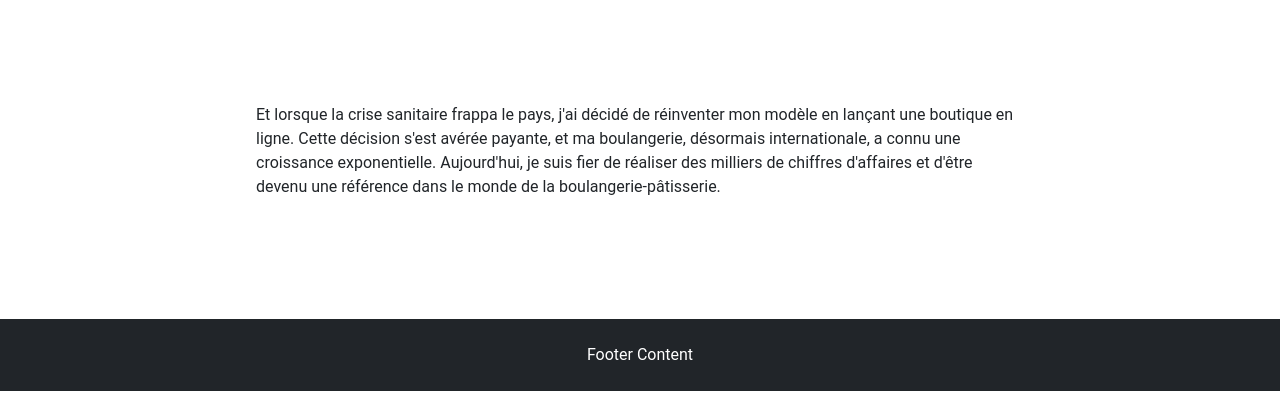
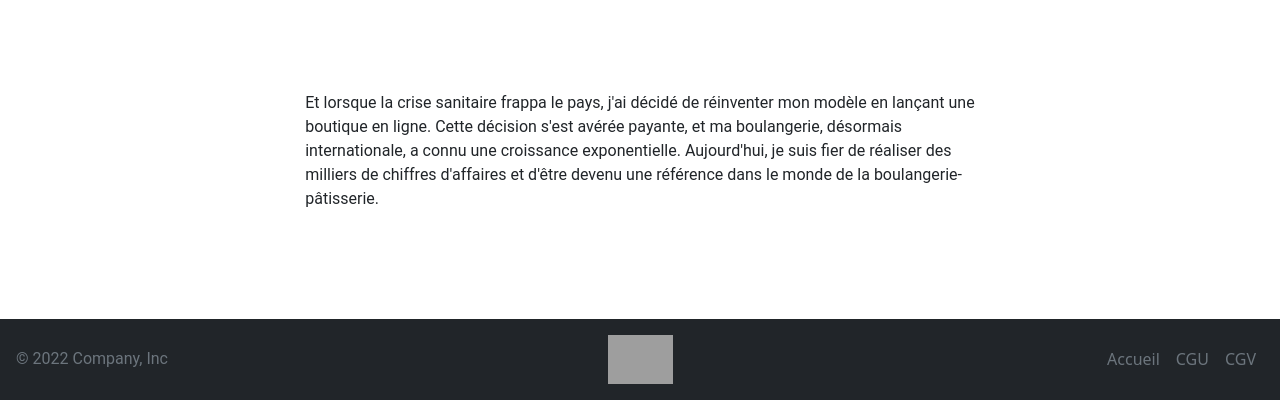
Before and after one commit to ilan990/Boulanger-Ilan, a PHP site: page /index.php?action=histoire in a window 1280 px wide. Shown: the part 1397-1797 px from the top of the page. Run offline with PHP 8.4, Linux system fonts and the light colour scheme; some libraries are stand-ins or nearby versions; some web fonts are replaced; grey boxes are pictures that could not be loaded.

Commit message:
Ajout mineur

```diff
--- a/Contenu/style.css
+++ b/Contenu/style.css
@@ -9,6 +9,11 @@
    - le parent de body également en "height: 100%". */
 html, body {
     height: 100%;
+}
+.btn-custom {
+    color: white;
+    background-color: #ff00ff;
+    border-color: #ff00ff;
 }
 .count {
     width: 20px;
@@ -68,7 +73,6 @@ h2 {
     font-weight: 600;
     text-transform: uppercase;
     display:inline-block;
-    margin: 40px 8px 10px 8px;
     color: #cccccc;
 }
 
@@ -370,11 +374,7 @@ textarea:focus {
     outline: none;
 }
 /*main*/
-main:before {
-    content: "";
-    display: block;
-    height: 88px;
-}
+
 h1 {
     font-size: 2.4em;
     font-weight: 600;
--- a/Vue/gabarit.php
+++ b/Vue/gabarit.php
@@ -31,13 +31,13 @@ if (isset($_SESSION["status"]))
         <div class="collapse navbar-collapse" id="navbarNav">
             <ul class="navbar-nav ms-md-auto gap-2">
                 <li class="nav-item rounded">
-                    <a class="nav-link active" aria-current="page" href="<?= "./" ?>">Accueil</a>
+                    <a class="nav-link active" aria-current="page" href="./">Accueil</a>
                 </li>
                 <li class="nav-item rounded">
-                    <a class="nav-link" href="<?=  "index.php?action=histoire" ?>">Histoire</a>
+                    <a class="nav-link" href="index.php?action=histoire">Histoire</a>
                 </li>
                 <li class="nav-item rounded">
-                    <a class="nav-link" href="<?=  "index.php?action=produits" ?>">Produits</a>
+                    <a class="nav-link" href="index.php?action=produits">Produits</a>
                 </li>
 
 
@@ -46,7 +46,7 @@ if (isset($_SESSION["status"]))
                         {
                             ?>
                             <li class="nav-item rounded">
-                                <a class="nav-link" href="<?=  "index.php?action=panier" ?>"><span class="counted-word">Panier <?php
+                                <a class="nav-link" href="index.php?action=panier" ><span class="counted-word">Panier <?php
                                         if(isset($_SESSION['cart']['quantite'])){
                                             echo '<span class="count">'.$_SESSION['cart']['quantite'].'</span>';
                                         }else{
@@ -78,11 +78,27 @@ if (isset($_SESSION["status"]))
     <div id="contenu"  >
         <?= $contenu ?>
     </div> <!-- #contenu -->
-    <footer class="bg-dark text-white">
-        <p class="text-center p-4 m-0">Footer Content</p>
-    </footer>
+    <div class="bg-dark text-white">
+        <footer class="d-flex flex-wrap justify-content-between align-items-center py-3 px-3 bg-dark text-white">
+            <p class="col-md-4 mb-0 text-muted">&copy; 2022 Company, Inc</p>
+
+            <a href="/" class="col-md-4 d-flex align-items-center justify-content-center mb-3 mb-md-0 me-md-auto link-dark text-decoration-none">
+                <img src="https://zupimages.net/up/23/01/2u8f.png" style="width: 65px; height: auto;" alt="">
+            </a>
+
+            <ul class="nav col-md-4 justify-content-end">
+                <li class="nav-item"><a href="./" class="nav-link px-2 text-muted">Accueil</a></li>
+                <li class="nav-item"><a href="index.php?action=cgu" class="nav-link px-2 text-muted">CGU</a></li>
+                <li class="nav-item"><a href="index.php?action=cgv" class="nav-link px-2 text-muted">CGV</a></li>
+
+            </ul>
+        </footer>
+    </div>
+
+
 
 </div> <!-- #global -->
 
+
 </body>
 </html>
--- a/Vue/vueHistoire.php
+++ b/Vue/vueHistoire.php
@@ -1,6 +1,6 @@
 <?php $this->titre = "Boulanger'Ilan - Histoire"; ?>
-<section>
-    <div class="grid-flex">
+<section class="container">
+    <div class="grid-flex ">
         <div class="col col-image" style="background-image: url(https://images.lanouvellerepublique.fr/image/upload/t_1020w/5f1394cacc4e4705038b47fb.jpg);">
         </div>
         <div class="col col-text">
```
Also changed, not shown: Vue/vuePanier.php (+11 -2 lines), Vue/vueProduit.php (+6 -6 lines).
